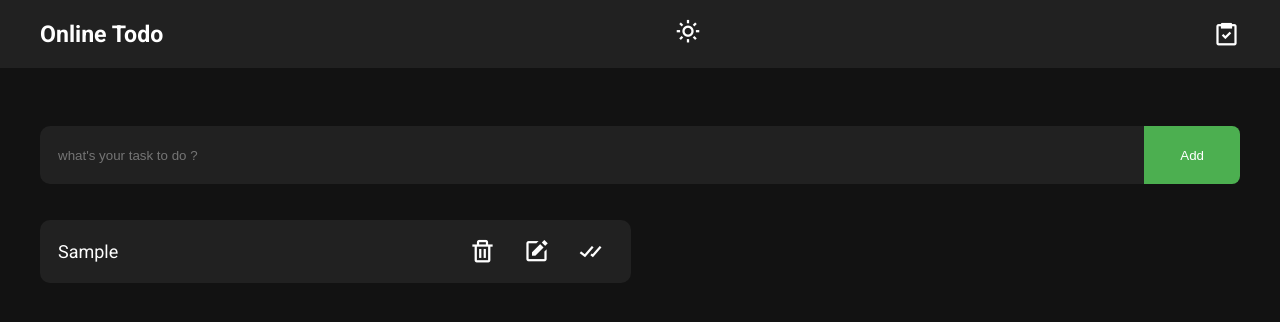
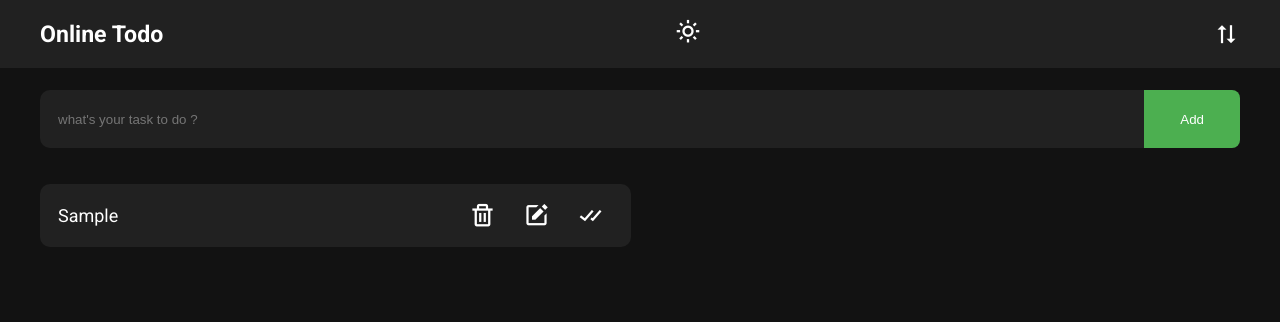
Before and after one commit to Sky-De/TypeScript-ToDoApp, a React (Create React App) app: page / in a window 1280 px wide. Both pictures are taken after typing "Sample" into the empty fields and a click on the button "Add". Shown: the top 322 px of the page. Built offline with nearby package versions, Linux system fonts and the light colour scheme.

Commit message:
style bugs fixed / sort feature added

```diff
--- a/src/App.css
+++ b/src/App.css
@@ -10,6 +10,7 @@
 }
 
 .header__con {
+    z-index: 10;
     position: fixed;
     width: 100%;
     top: 0;
@@ -44,3 +45,10 @@
 .header__icon {
     color: var(--text-primary);
 }
+
+
+@media screen and (width < 600) {
+    .header__con {
+            padding: 1.25rem 1rem;
+        }
+}
--- a/src/App.tsx
+++ b/src/App.tsx
@@ -5,11 +5,15 @@ import { useTasks } from './context/tasksContext';
 import './App.css';
 
 const App: React.FC = () =>  {
-  const [darkTheme, setDarkTheme] = useState(true);
-  const changeThemeMode = () => setDarkTheme(pre => !pre);
+  // dark/light mode handle
+  const isDark: boolean = localStorage.getItem("isLight") === null ? true : false;
+  const [darkTheme, setDarkTheme] = useState<boolean>(isDark);
+  const changeThemeMode = () => {
+    isDark ? localStorage.setItem("isLight","") : localStorage.removeItem("isLight");
+    setDarkTheme(pre => !pre);
+  }
 
   const { dispatch } = useTasks();
-
   const [task, setTask] = useState<string>("");
 
   const handleSubmit = (e:React.FormEvent) => {
@@ -23,6 +27,8 @@ const App: React.FC = () =>  {
         setTask("");
   }
 
+  const handleReverse = () => dispatch({ type:'REVERSE_TASKS' });
+
   return (
     <div className={`App ${darkTheme && "dark" }`}>
 
@@ -32,7 +38,7 @@ const App: React.FC = () =>  {
          <div className="header__toggleMode" onClick={changeThemeMode}>
            {darkTheme ? <i className='bx bx-sun'></i> : <i className='bx bx-moon'></i>}
          </div>
-         <i className='bx bx-task header__icon'></i>
+         <i className='bx bx-sort-alt-2 header__icon' onClick={handleReverse}></i>
        </header>
       </div>
 
--- a/src/components/style.css
+++ b/src/components/style.css
@@ -1,10 +1,10 @@
 /* InputField---------------------------------------------------- */
 .form__con{
-    margin-top: 2rem;
     width: 100%;
     display: flex;
     justify-content: center;
     padding: 0 0.5rem;
+    z-index: 5;
 }
 
 .form{
@@ -13,6 +13,7 @@
     width: 100%;
     height: 58px;
     display: flex;
+    z-index: 6;
 }
 
 .from__input,
@@ -43,9 +44,13 @@
     z-index: 32;
 }
 
-.form__btn:hover{
-    animation: throbbing 1.5s infinite ease;
+@media (hover:hover) {
+
+    .form__btn:hover{
+        animation: throbbing 1.5s infinite ease;
+    }
 }
+
 
 @keyframes throbbing{
     0%{transform: scale(1);}
--- a/src/components/taskList/style.css
+++ b/src/components/taskList/style.css
@@ -19,6 +19,8 @@
     gap: 1rem;
     margin-top: 2rem;
     grid-template-columns: repeat(2, 1fr);
+    margin-bottom: 2rem;
+    grid-auto-flow: dense;
 }
 
 .list__item{
@@ -69,25 +71,47 @@
     transition: color 0.3s ease;
 }
 
-.list__item--action i:nth-child(1):hover {
+/* on tap in touched devices */
+.list__item--action i:nth-child(1):active {
     color: var(--error);
 }
 
-.list__item--action i:nth-child(2):hover {
+.list__item--action i:nth-child(2):active {
     color: var(--info);
 }
+
+.list__item--action i:nth-child(3):active {
+    color: var(--success);
+}
+
+/* hover-but prevents colors change in touched devices */
+@media (hover:hover) {
+
+    .list__item--action i:nth-child(1):hover {
+        color: var(--error);
+    }
+
+    .list__item--action i:nth-child(2):hover {
+        color: var(--info);
+    }
+
+    .list__item--action i:nth-child(3):hover {
+        color: var(--success);
+    }
+}
+
 .list__item--action i:nth-child(2).disable {
     color: var(--disable);
 }
 
-.list__item--action i:nth-child(3):hover {
-    color: var(--success);
+.list__item--action i:focus {
+    outline: none !important;
 }
+
 
 .list__item--task s {
     color: var(--bg-button);
 }
-
 
 
 /* media Q------------------------------------------------------- */
--- a/src/context/tasksContext.tsx
+++ b/src/context/tasksContext.tsx
@@ -12,6 +12,7 @@ interface State {
 
 type Action =
   | { type: "ADD_TASK"; task: Task }
+  | { type: "REVERSE_TASKS" }
   | { type: "EDIT_TASK"; id: number; newTask: string }
   | { type: "TOGGLE_IS_DONE_TASK"; id: number }
   | { type: "DELETE_TASK"; id: number }
@@ -31,7 +32,12 @@ const appReducer = (state: State, action: Action): State => {
     case "ADD_TASK":
       return {
         ...state,
-        tasks: [...state.tasks, action.task],
+        tasks: [action.task, ...state.tasks],
+      };
+    case "REVERSE_TASKS":
+      return {
+        ...state,
+        tasks: [...state.tasks].reverse(),
       };
     case "TOGGLE_IS_DONE_TASK":
       return {
--- a/src/index.css
+++ b/src/index.css
@@ -4,6 +4,8 @@
   margin: 0;
   padding: 0;
   box-sizing: border-box;
+  /* its non standard--needs alternative approach */
+  -webkit-tap-highlight-color: transparent;
 }
 
 input{
```
Also changed, not shown: public/manifest.json.
